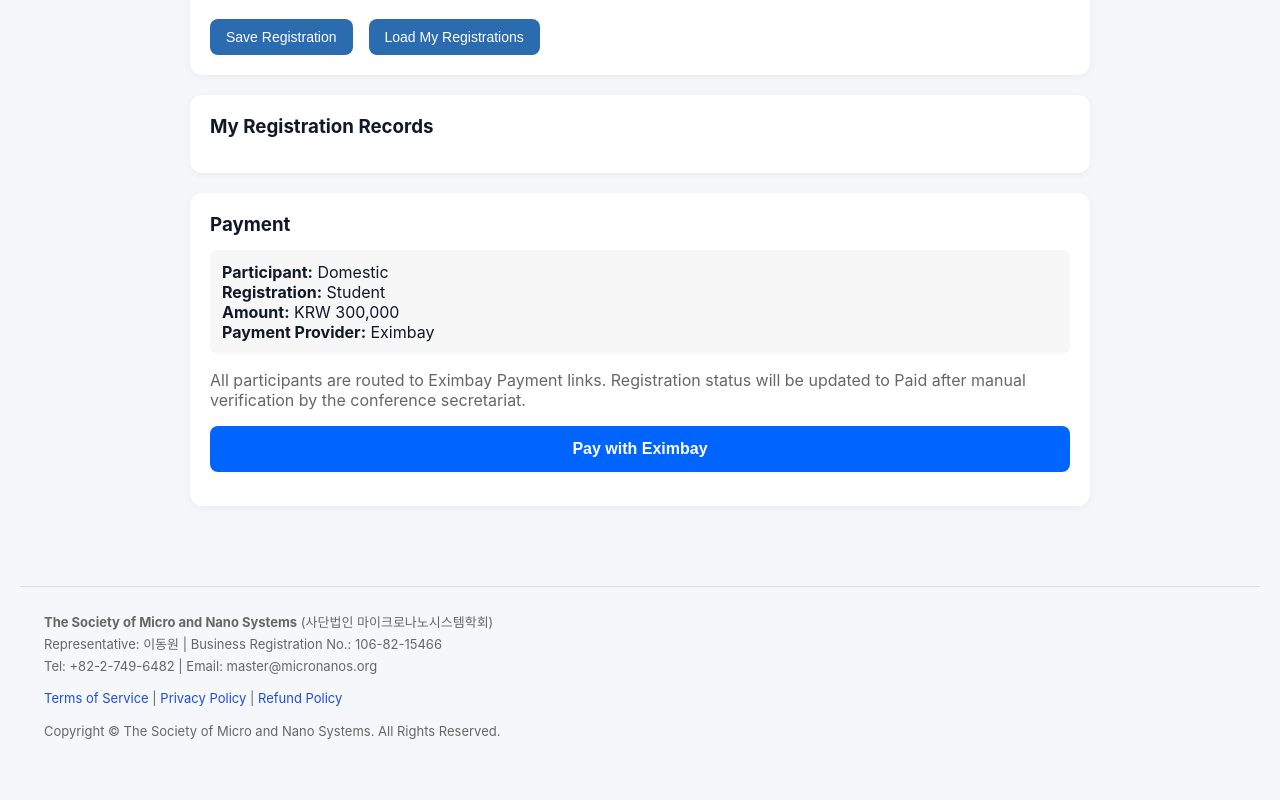
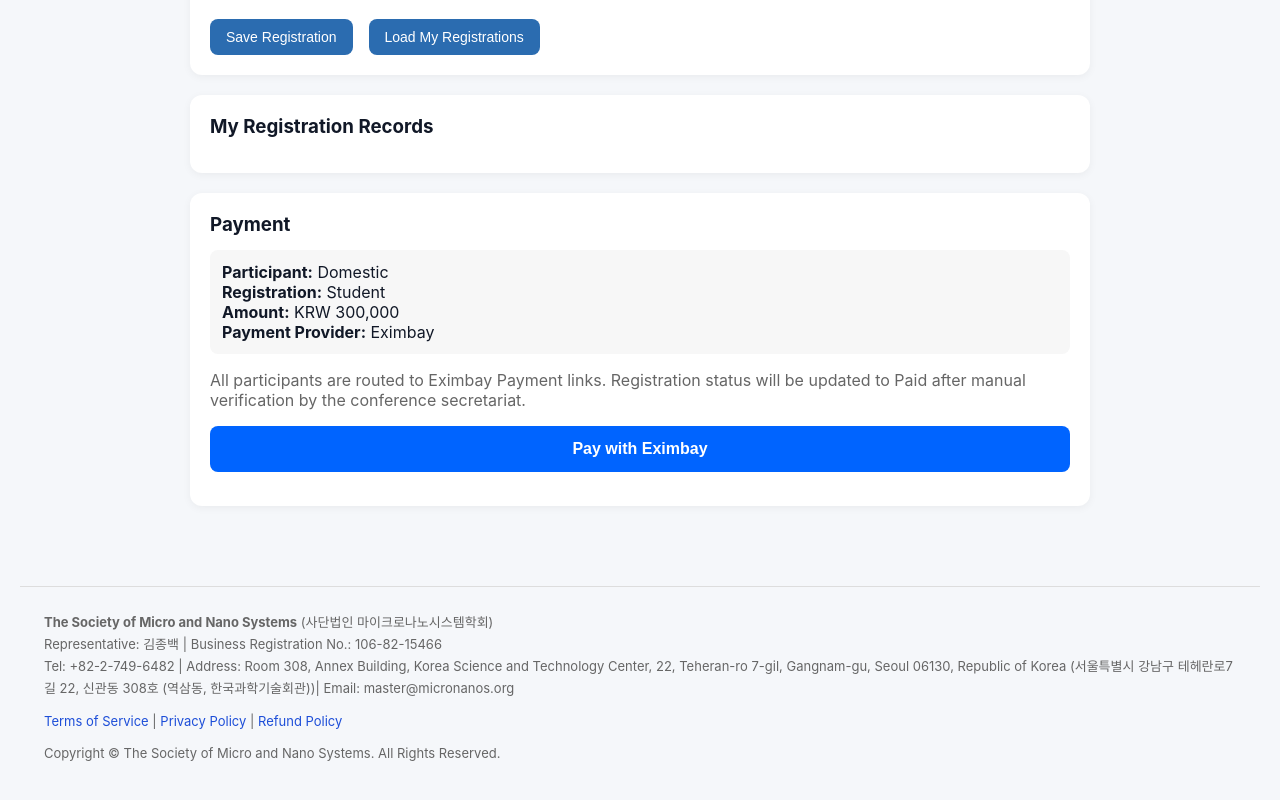
Before and after one commit to snu404/JCK2026, a plain HTML site: page registration.html in a window 1280 px wide. Shown: the part 694-1494 px from the top of the page. Drawn offline with Linux system fonts and the light colour scheme; no server answers.

Commit message:
Update representative name in registration.html

```diff
--- a/registration.html
+++ b/registration.html
@@ -149,12 +149,13 @@
   </div>
 
   <div>
-    Representative: 이동원 |
+    Representative: 김종백 |
     Business Registration No.: 106-82-15466
   </div>
 
   <div>
     Tel: +82-2-749-6482 |
+    Address: Room 308, Annex Building, Korea Science and Technology Center, 22, Teheran-ro 7-gil, Gangnam-gu, Seoul 06130, Republic of Korea (서울특별시 강남구 테헤란로7길 22, 신관동 308호 (역삼동, 한국과학기술회관))|
     Email: master@micronanos.org
   </div>
 
```
